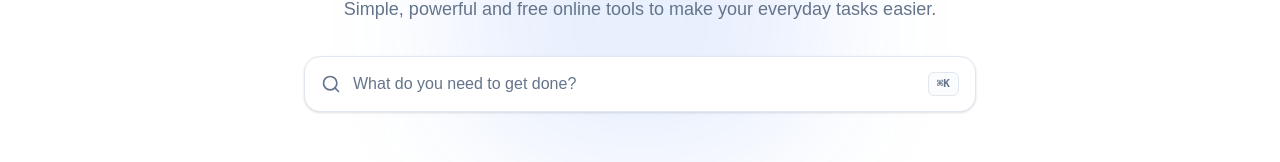
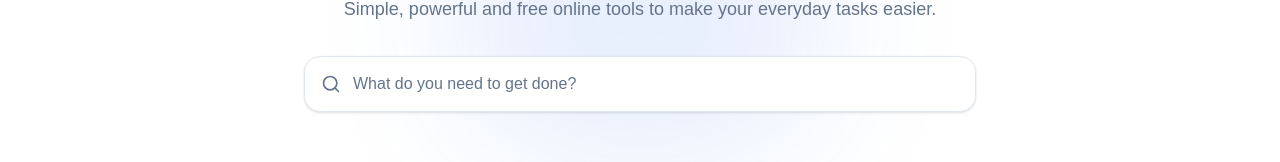
Before and after one commit to nikhilkumar202002/iUseDaily, a Next.js app: page /tools in a window 1280 px wide. Shown: the part 205-367 px from the top of the page. Built offline with nearby package versions, Linux system fonts and the light colour scheme.

Commit message:
refactor: remove keyboard shortcut indicator from tools search component

```diff
--- a/app/components/tools/tools-search.tsx
+++ b/app/components/tools/tools-search.tsx
@@ -102,13 +102,6 @@ export function ToolsSearch({
             <X className="h-4 w-4" />
           </button>
         )}
-
-        {/* Keyboard shortcut indicator */}
-        <div className="hidden items-center gap-1 pl-2 sm:flex">
-          <kbd className="inline-flex h-6 items-center justify-center rounded-md border border-border bg-muted/60 px-2 font-mono text-[11px] font-semibold text-muted-foreground">
-            ⌘K
-          </kbd>
-        </div>
       </div>
 
       {/* Live Suggestions Dropdown while typing */}
```
